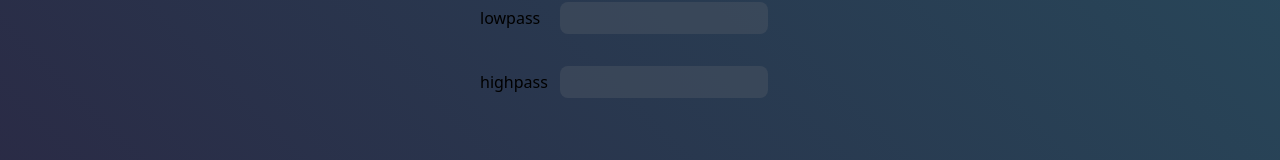
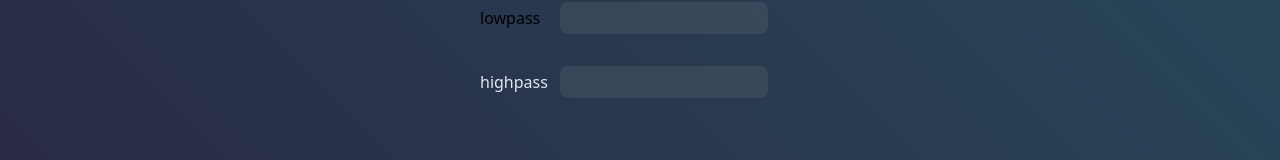
Before and after one commit to julienbeisel/lindecis_windmill, a Nuxt app: page / in a window 1280 px wide. Shown: the part 574-734 px from the top of the page. Built offline with nearby package versions, Linux system fonts and the light colour scheme.

Commit message:
fix: tailwind conf

```diff
--- a/components/ToneAbstract.vue
+++ b/components/ToneAbstract.vue
@@ -19,7 +19,7 @@
           />
         </div>
         <div class="flex flex-row mx-auto w-80">
-          <span class="w-12 my-auto text-rose-200">highpass</span>
+          <span class="w-12 my-auto text-slate-200">highpass</span>
           <ProgressBar
             :progressValue="highpassPropValue"
             class="my-4 mx-auto w-52 h-8"
--- a/package.json
+++ b/package.json
@@ -26,12 +26,14 @@
     "@nuxtjs/eslint-config": "^8.0.0",
     "@nuxtjs/eslint-module": "^3.0.2",
     "@nuxtjs/tailwindcss": "^4.2.1",
+    "autoprefixer": "^9",
     "eslint": "^8.4.1",
     "eslint-config-prettier": "^8.5.0",
     "eslint-plugin-nuxt": "^3.1.0",
     "eslint-plugin-prettier": "^4.2.1",
     "eslint-plugin-vue": "^8.2.0",
-    "postcss": "^8.4.4",
-    "prettier": "^2.5.1"
+    "postcss": "^7",
+    "prettier": "^2.5.1",
+    "tailwindcss": "npm:@tailwindcss/postcss7-compat"
   }
 }
--- /dev/null
+++ b/tailwind.config.js
@@ -0,0 +1,12 @@
+// tailwind.config.js
+const colors = require('tailwindcss/colors')
+
+module.exports = {
+  theme: {
+    extend: {
+      colors: {
+        slate: colors.blueGray,
+      },
+    },
+  },
+}
```
Also changed, not shown: 1 other file (tests, documents, lock files or other folders).
